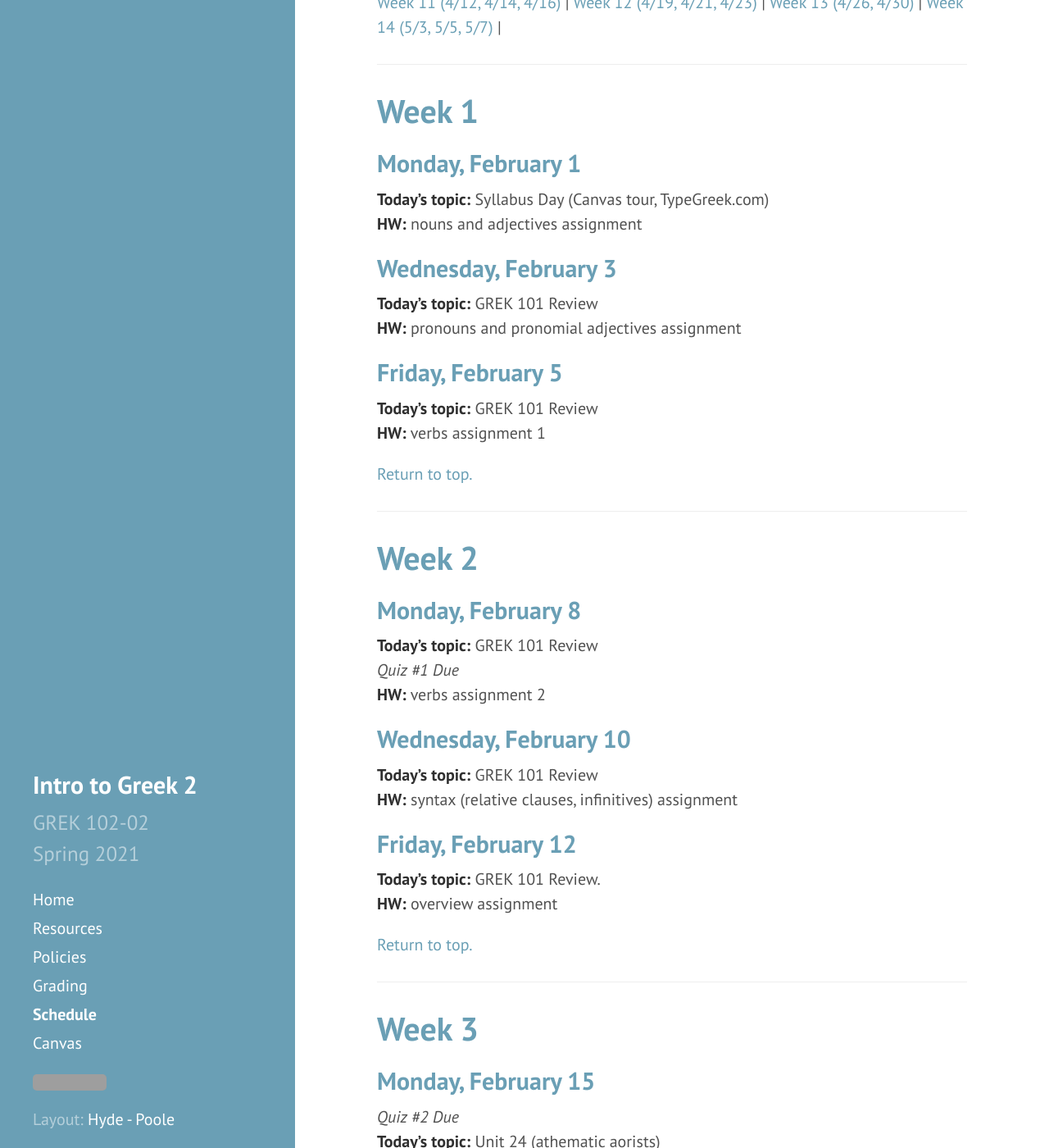
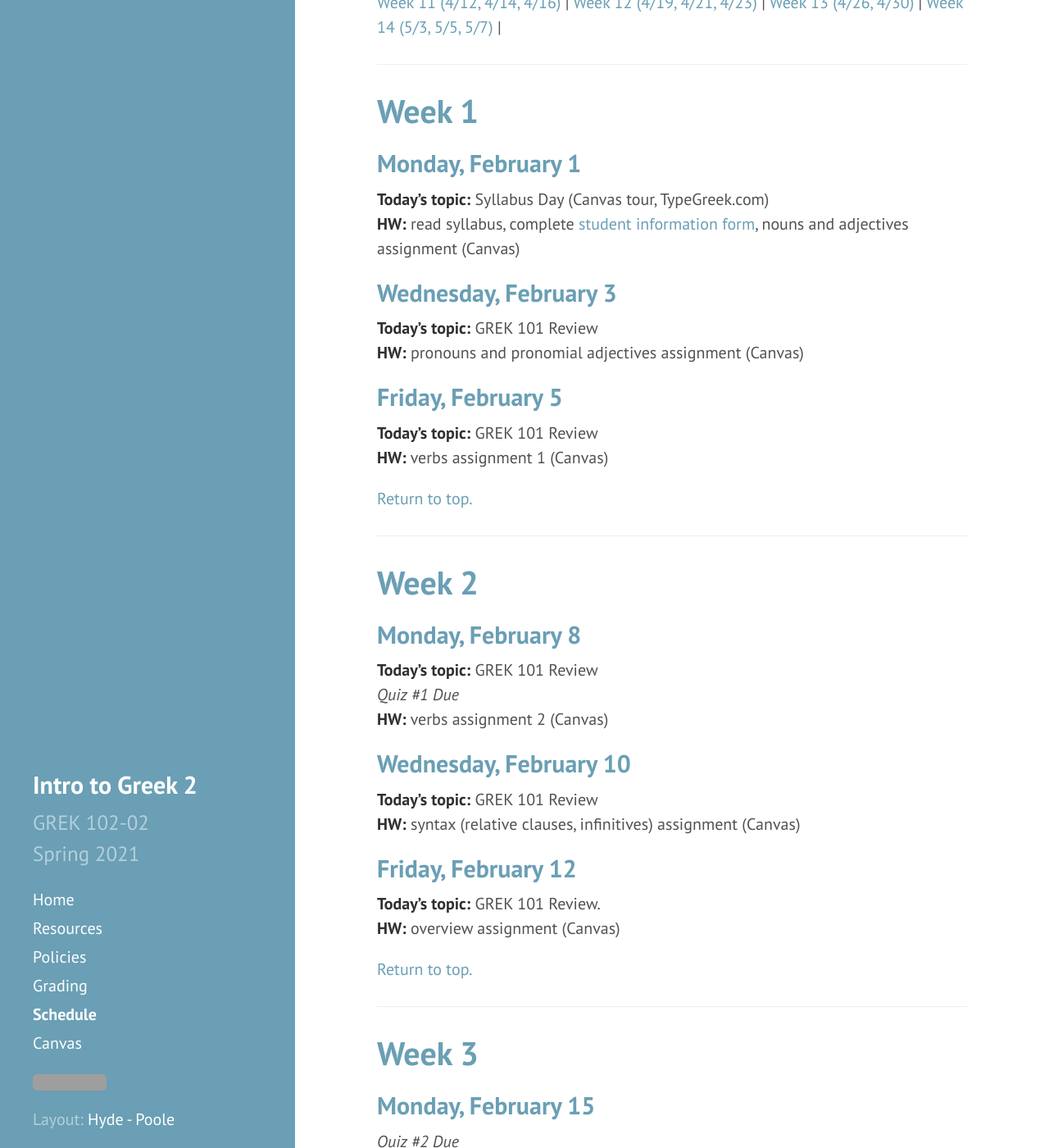
Before and after one commit to DLibatique/GREK102-S21, a Jekyll site: the page built from _pages/schedule.md, in a window 1280 px wide and 1400 px high, scrolled down 564 px. Shown: the whole window at 82% size. Built offline with Jekyll 4.4.1, drawn with Linux system fonts in a browser that asks for light colours; grey boxes are pictures that could not be loaded.

Commit message:
added call for student info form, canvas marker on non-textbook hw

```diff
--- a/_pages/schedule.md
+++ b/_pages/schedule.md
@@ -19,15 +19,15 @@ The **homework (HW)** listed under any given date (e.g., “Unit 24, I.1-5, II.1
 
 ## Monday, February 1
 **Today's topic:** Syllabus Day (Canvas tour, TypeGreek.com)
-**HW:** nouns and adjectives assignment
+**HW:** read syllabus, complete [student information form](#), nouns and adjectives assignment (Canvas)
 
 ## Wednesday, February 3
 **Today's topic:** GREK 101 Review
-**HW:** pronouns and pronomial adjectives assignment
+**HW:** pronouns and pronomial adjectives assignment (Canvas)
 
 ## Friday, February 5
 **Today's topic:** GREK 101 Review
-**HW:** verbs assignment 1
+**HW:** verbs assignment 1 (Canvas)
 
 [Return to top.](#top)
 
@@ -38,15 +38,15 @@ The **homework (HW)** listed under any given date (e.g., “Unit 24, I.1-5, II.1
 ## Monday, February 8
 **Today's topic:** GREK 101 Review
 *Quiz #1 Due*
-**HW:** verbs assignment 2
+**HW:** verbs assignment 2 (Canvas)
 
 ## Wednesday, February 10
 **Today's topic:** GREK 101 Review
-**HW:** syntax (relative clauses, infinitives) assignment
+**HW:** syntax (relative clauses, infinitives) assignment (Canvas)
 
 ## Friday, February 12
 **Today's topic:** GREK 101 Review.
-**HW:** overview assignment
+**HW:** overview assignment (Canvas)
 
 [Return to top.](#top)
 
```
Also changed, not shown: _pages/index.md (+1 -0 lines).
